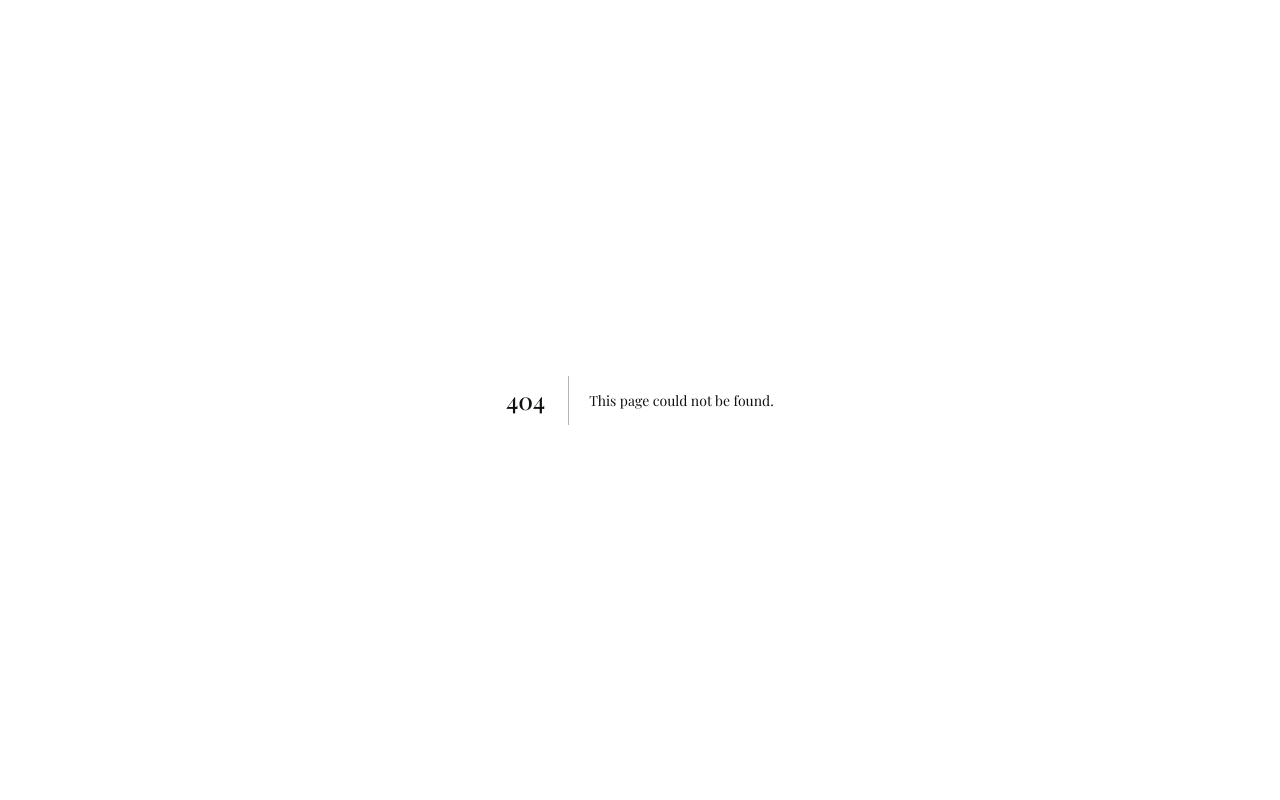
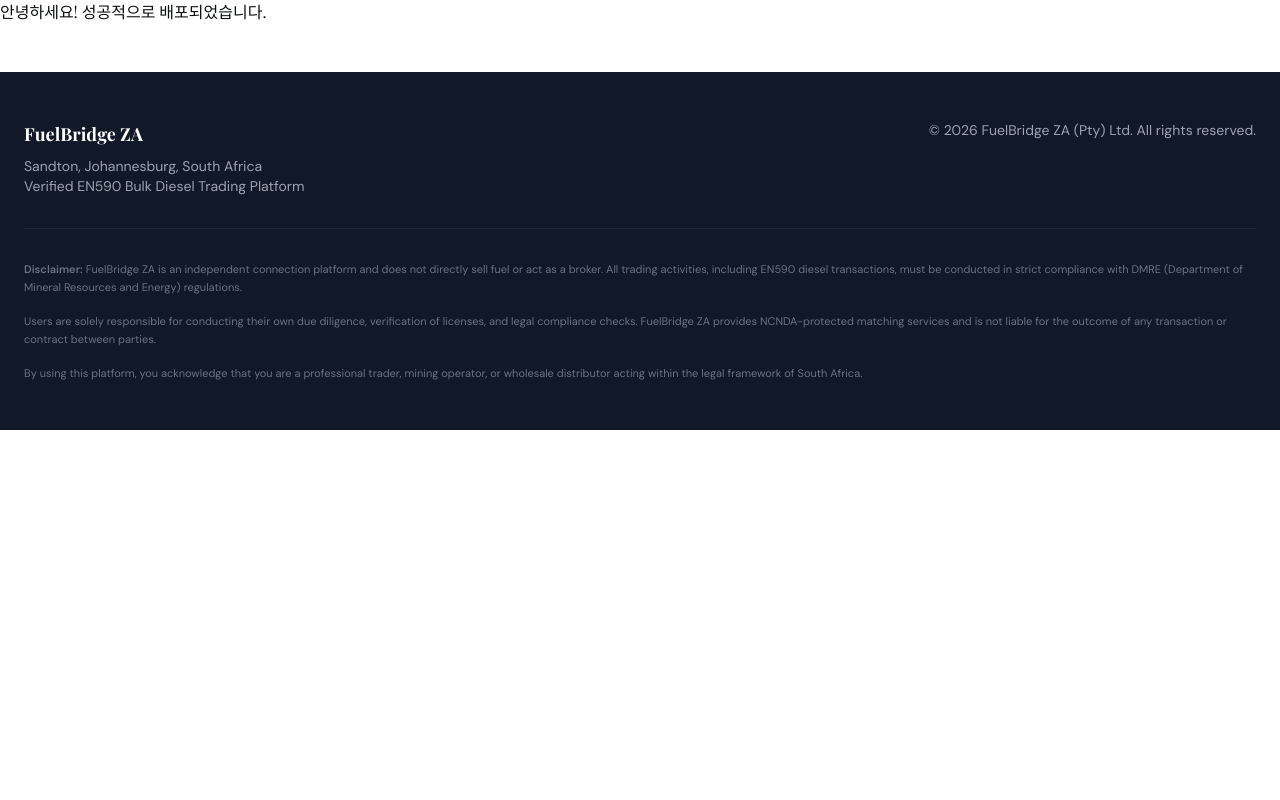
Before and after one commit to kimtony69-sudo/FuelBridge_New, a Next.js app: page / in a window 1280 px wide. Before the commit this address had no page. Shown: the top 800 px of the page. Built offline with nearby package versions, Linux system fonts and the light colour scheme.

Commit message:
Add missing home page

```diff
--- /dev/null
+++ b/src/app/page.tsx
@@ -0,0 +1,3 @@
+export default function Home() {
+  return <h1>안녕하세요! 성공적으로 배포되었습니다.</h1>;
+}
```
